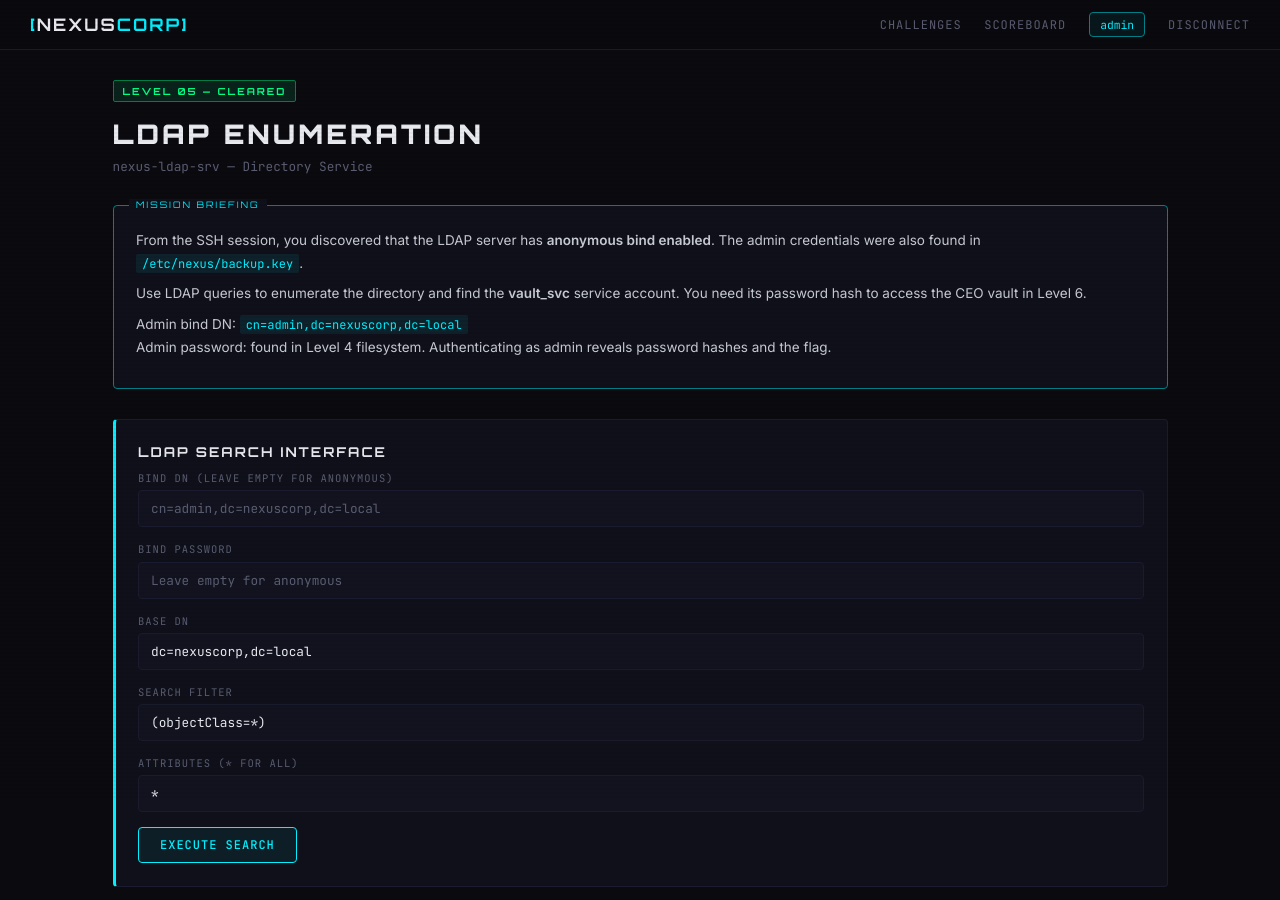
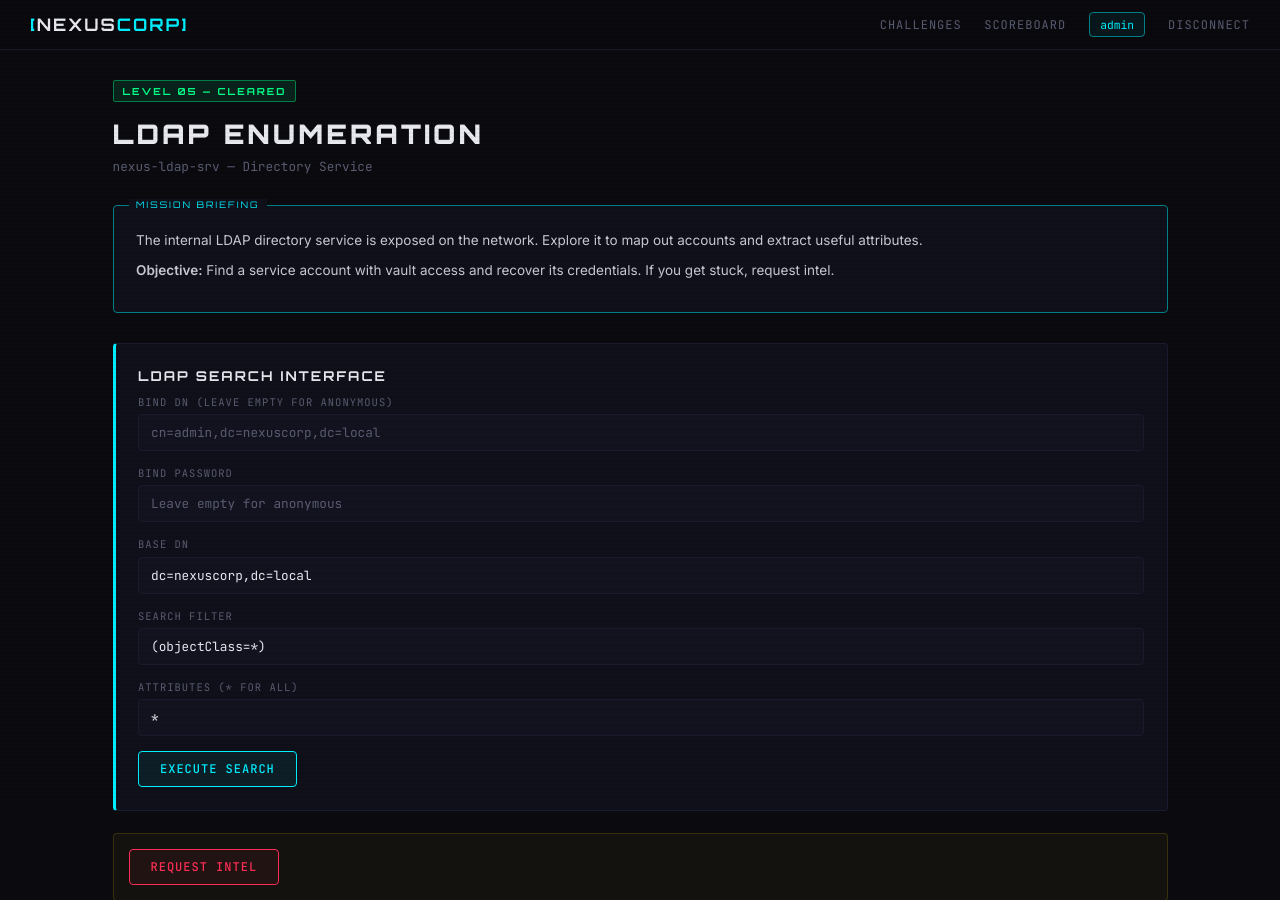
Before and after one commit to DarthMayan/NexusCorp_CTF, a Flask app: page /level/5 in a window 1280 px wide. Shown: the top 900 px of the page. Run offline with Flask 3, Linux system fonts and the light colour scheme; a user stored in the database is signed in; data comes from the database, SQL or seed files in the repository.

Commit message:
Level 5: clean briefing, updated hints to remove spoilers

```diff
--- a/app/main.py
+++ b/app/main.py
@@ -1104,10 +1104,10 @@ HINTS = {
         "cat /tmp/debug_dump.txt",
     ],
     5: [
-        "LDAP anonymous bind is enabled. Try connecting without credentials.",
-        "Search for all entries: filter=(objectClass=*)",
-        "You found admin credentials in Level 4. Use them to see password hashes.",
-        "Focus on vault_svc — it has clearance_level=5.",
+        "LDAP often allows unauthenticated access. Try leaving the credentials blank.",
+        "Enumerate all directory entries with a broad search filter, then look for service accounts.",
+        "You found admin credentials in Level 4. Binding as admin exposes more attributes.",
+        "The account you need has vault clearance — look for attributes that hint at access level or tokens.",
     ],
     6: [
         "The vault API authenticates via an X-Vault-Token header. Use the cracked vault_svc password.",
--- a/app/templates/levels/level5.html
+++ b/app/templates/levels/level5.html
@@ -10,17 +10,12 @@
 
 <div class="briefing">
     <p>
-        From the SSH session, you discovered that the LDAP server has <strong>anonymous bind enabled</strong>.
-        The admin credentials were also found in <code>/etc/nexus/backup.key</code>.
+        The internal LDAP directory service is exposed on the network.
+        Explore it to map out accounts and extract useful attributes.
     </p>
     <p>
-        Use LDAP queries to enumerate the directory and find the <strong>vault_svc</strong> service account.
-        You need its password hash to access the CEO vault in Level 6.
-    </p>
-    <p>
-        Admin bind DN: <code>cn=admin,dc=nexuscorp,dc=local</code><br>
-        Admin password: found in Level 4 filesystem.
-        Authenticating as admin reveals password hashes and the flag.
+        <strong>Objective:</strong> Find a service account with vault access and recover its credentials.
+        If you get stuck, request intel.
     </p>
 </div>
 
```
